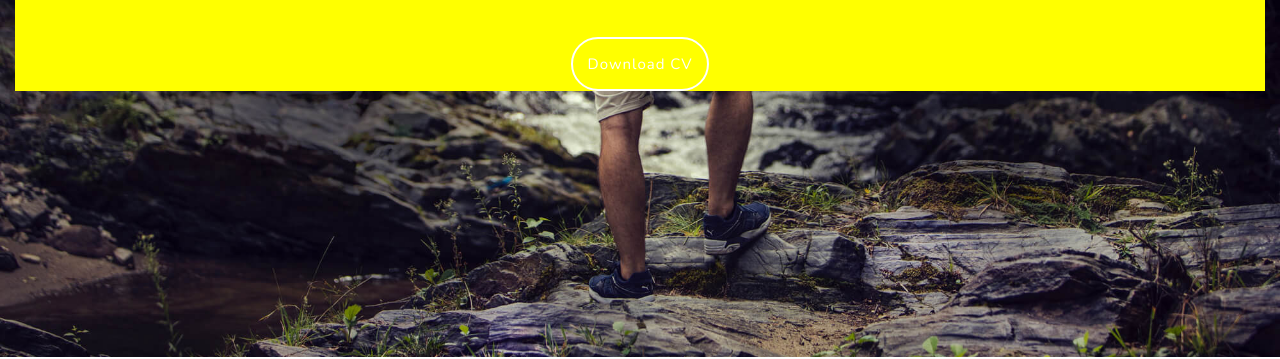
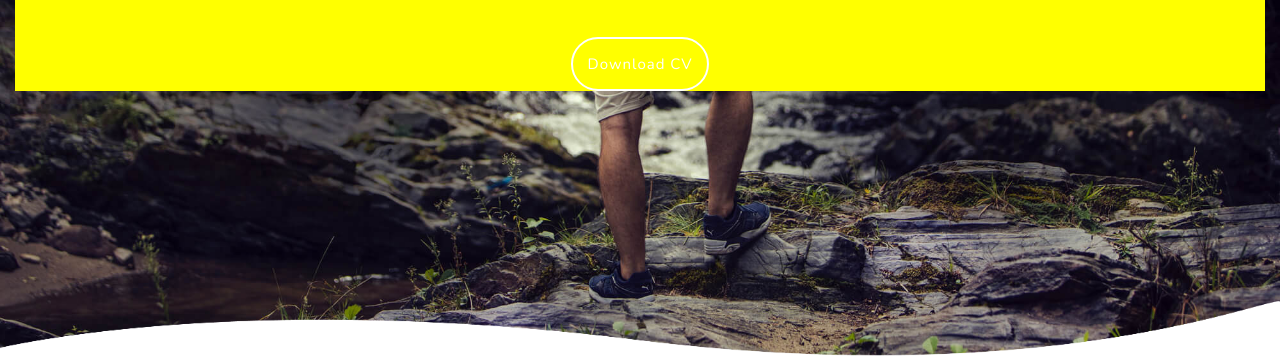
Before and after one commit to front-end-by-rimantas/25-grupe-portfolio-elvish, a website: page index.html in a window 1280 px wide. Shown: the part 443-802 px from the top of the page. Drawn offline with nearby package versions, Linux system fonts and the light colour scheme.

Commit message:
bottom wave

```diff
--- a/css/components/hero.css
+++ b/css/components/hero.css
@@ -86,3 +86,15 @@ section {
     color: black;
     /* transition: 1s ease-in-out; */
 }
+
+.hero-100:after{
+    content: "";
+    width: 100%;
+    height: 100px;
+    position: absolute;
+    bottom: -40px;
+    left: 0;
+    background-size: 100% 100%;
+    background-color: transparent;
+    background-image: url(/img/bottom-color.png);
+}
```
Also changed, not shown: index.html (+3 -0 lines), img/bottom-color.png (added).
